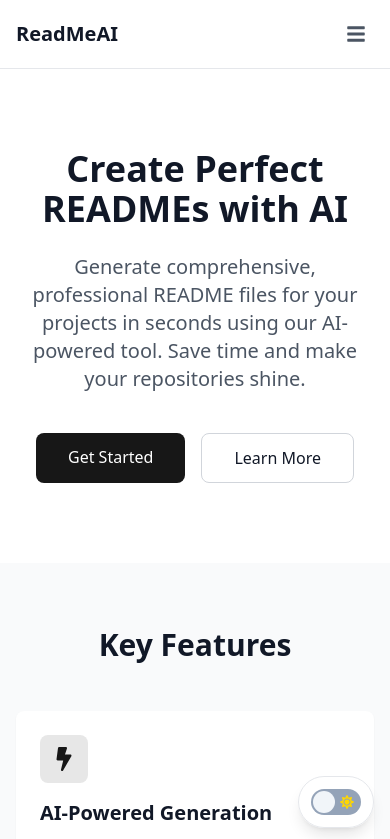
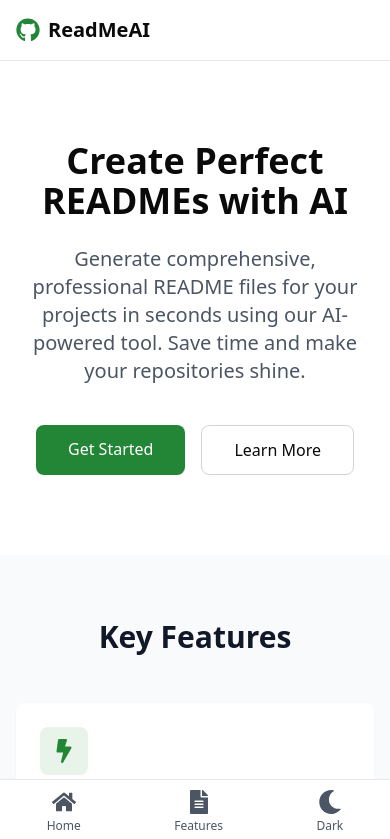
Before and after one commit to Kane-dylan/CookMe, a React (Vite) app: page / in a window 390 px wide. Shown: the top 839 px of the page. Built offline with nearby package versions, Linux system fonts and the light colour scheme; no server answers.

Commit message:
theme changed

```diff
--- a/src/App.jsx
+++ b/src/App.jsx
@@ -2,6 +2,7 @@ import { createBrowserRouter, RouterProvider } from "react-router-dom";
 import Layout from "./Layout/Layout";
 import Dashboard from "./Pages/Dashboard";
 import Landing from "./Pages/Landing";
+import { ThemeProvider } from "./components/ThemeProvider"; // Update to named import
 import "./styles/markdown.css"; // Import markdown styles
 
 const router = createBrowserRouter([
@@ -16,5 +17,9 @@ const router = createBrowserRouter([
 ]);
 
 export default function App() {
-  return <RouterProvider router={router} />;
+  return (
+    <ThemeProvider>
+      <RouterProvider router={router} />
+    </ThemeProvider>
+  );
 }
--- a/src/Layout/Layout.jsx
+++ b/src/Layout/Layout.jsx
@@ -1,34 +1,16 @@
-import { useState, useEffect } from "react";
+import React from "react";
 import Navbar from "../components/Navbar";
 import { Outlet } from "react-router-dom";
 import Footer from "../Pages/Footer";
 
 const Layout = () => {
-  const [darkMode, setDarkMode] = useState(() => {
-    // Check localStorage or user's preference
-    const savedTheme = localStorage.getItem("theme");
-    return (
-      savedTheme === "dark" ||
-      (!savedTheme && window.matchMedia("(prefers-color-scheme: dark)").matches)
-    );
-  });
-
-  // Update theme when darkMode state changes
-  useEffect(() => {
-    if (darkMode) {
-      document.documentElement.classList.add("dark");
-      localStorage.setItem("theme", "dark");
-    } else {
-      document.documentElement.classList.remove("dark");
-      localStorage.setItem("theme", "light");
-    }
-  }, [darkMode]);
-
   return (
-    <div className="bg-white dark:bg-gray-900 text-gray-900 dark:text-gray-100 transition-colors duration-300">
-      <main className="min-h-screen mx-auto overflow-hidden-clip">
-        <Navbar darkMode={darkMode} setDarkMode={setDarkMode} />
-        <Outlet />
+    <div className="min-h-screen bg-white dark:bg-gray-900 transition-colors duration-200">
+      <main className="min-h-screen mx-auto overflow-hidden-clip bg-white dark:bg-gray-900">
+        <Navbar />
+        <div className="bg-white dark:bg-gray-900">
+          <Outlet />
+        </div>
         <Footer />
       </main>
     </div>
--- a/src/Pages/Landing.jsx
+++ b/src/Pages/Landing.jsx
@@ -6,7 +6,6 @@ import Footer from "./Footer";
 export default function Landing() {
   return (
     <div className="flex flex-col min-h-screen">
-
       {/* Hero Section */}
       <main className="flex-grow">
         <section className="py-20 md:py-32">
@@ -22,13 +21,13 @@ export default function Landing() {
             <div className="flex justify-center space-x-4">
               <Link
                 to="/dashboard"
-                className="px-8 py-3 bg-primary text-white font-medium rounded-lg hover:bg-primary/90 transition-colors"
+                className="px-8 py-3 bg-primary text-white font-medium rounded-lg hover:bg-primary/70 transition-colors"
               >
                 Get Started
               </Link>
               <a
                 href="#features"
-                className="px-8 py-3 border border-gray-300 rounded-lg font-medium hover:bg-gray-50 transition-colors"
+                className="px-8 py-3 border border-gray-300 rounded-lg font-medium hover:bg-gray-50 hover:text-primary transition-colors"
               >
                 Learn More
               </a>
@@ -37,42 +36,44 @@ export default function Landing() {
         </section>
 
         {/* Features Section */}
-        <section id="features" className="py-16 bg-gray-50">
+        <section id="features" className="py-16 bg-gray-50 dark:bg-gray-800">
           <div className="container mx-auto px-4">
-            <h2 className="text-3xl font-bold text-center mb-12">
+            <h2 className="text-3xl font-bold text-center mb-12 text-gray-900 dark:text-white">
               Key Features
             </h2>
             <div className="grid md:grid-cols-3 gap-8">
-              <div className="bg-white p-6 rounded-lg shadow-sm">
+              <div className="bg-white dark:bg-gray-700 p-6 rounded-lg shadow-sm">
                 <div className="w-12 h-12 bg-primary/10 rounded-lg flex items-center justify-center mb-4">
                   <FaBolt className="w-6 h-6 text-primary" />
                 </div>
-                <h3 className="text-xl font-semibold mb-2">
+                <h3 className="text-xl font-semibold mb-2 text-gray-900 dark:text-white">
                   AI-Powered Generation
                 </h3>
-                <p className="text-gray-600">
+                <p className="text-gray-600 dark:text-gray-300">
                   Our advanced AI analyzes your project and creates tailored
                   README content.
                 </p>
               </div>
-              <div className="bg-white p-6 rounded-lg shadow-sm">
+              <div className="bg-white dark:bg-gray-700 p-6 rounded-lg shadow-sm">
                 <div className="w-12 h-12 bg-primary/10 rounded-lg flex items-center justify-center mb-4">
                   <FaCode className="w-6 h-6 text-primary" />
                 </div>
-                <h3 className="text-xl font-semibold mb-2">
+                <h3 className="text-xl font-semibold mb-2 text-gray-900 dark:text-white">
                   Customizable Templates
                 </h3>
-                <p className="text-gray-600">
+                <p className="text-gray-600 dark:text-gray-300">
                   Choose from various templates or customize to match your
                   project's needs.
                 </p>
               </div>
-              <div className="bg-white p-6 rounded-lg shadow-sm">
+              <div className="bg-white dark:bg-gray-700 p-6 rounded-lg shadow-sm">
                 <div className="w-12 h-12 bg-primary/10 rounded-lg flex items-center justify-center mb-4">
                   <FaMarkdown className="w-6 h-6 text-primary" />
                 </div>
-                <h3 className="text-xl font-semibold mb-2">Markdown Support</h3>
-                <p className="text-gray-600">
+                <h3 className="text-xl font-semibold mb-2 text-gray-900 dark:text-white">
+                  Markdown Support
+                </h3>
+                <p className="text-gray-600 dark:text-gray-300">
                   Full markdown support with live preview and easy editing
                   capabilities.
                 </p>
--- a/src/components/Navbar.jsx
+++ b/src/components/Navbar.jsx
@@ -1,54 +1,25 @@
 import { Link } from "react-router-dom";
-import { FaBars, FaTimes } from "react-icons/fa";
-import ThemeToggle from "./ThemeToggle";
-import { useState, useEffect } from "react";
+import { FaGithub, FaSun, FaMoon, FaHome, FaFileAlt } from "react-icons/fa";
+import { Button } from "./ui/moving-border";
+import { useTheme } from "./ThemeProvider";
 
-export default function Navbar({ darkMode, setDarkMode }) {
-  const [mobileMenuOpen, setMobileMenuOpen] = useState(false);
-  const [isMobile, setIsMobile] = useState(window.innerWidth < 768);
-
-  // Handle screen resize
-  useEffect(() => {
-    const handleResize = () => {
-      setIsMobile(window.innerWidth < 768);
-      // Close mobile menu when switching to desktop
-      if (window.innerWidth >= 768 && mobileMenuOpen) {
-        setMobileMenuOpen(false);
-      }
-    };
-
-    window.addEventListener("resize", handleResize);
-    return () => window.removeEventListener("resize", handleResize);
-  }, [mobileMenuOpen]);
+export default function Navbar() {
+  const { darkMode, setDarkMode } = useTheme();
 
   return (
     <>
       <header className="border-b border-gray-200 dark:border-gray-700">
         <div className="container mx-auto px-4 py-4 flex justify-between items-center">
-          <div className="flex items-center">
-            <span className="font-bold text-xl">ReadMeAI</span>
+          <div className="flex items-center space-x-2">
+            <FaGithub className="h-6 w-6 text-primary" />
+            <span className="font-bold text-xl dark:text-white">ReadMeAI</span>
           </div>
-
-          {/* Mobile menu button */}
-          <button
-            className="md:hidden text-gray-600 dark:text-gray-300 focus:outline-none p-2 rounded-md hover:bg-gray-100 dark:hover:bg-gray-700 transition-colors"
-            onClick={() => setMobileMenuOpen(!mobileMenuOpen)}
-            aria-label={mobileMenuOpen ? "Close menu" : "Open menu"}
-          >
-            {mobileMenuOpen ? (
-              <FaTimes className="h-5 w-5" />
-            ) : (
-              <FaBars className="h-5 w-5" />
-            )}
-          </button>
-
-          {/* Desktop Navigation with theme toggle */}
-          <nav className="hidden md:flex items-center">
-            <ul className="flex space-x-6 mr-6">
+          <nav>
+            <ul className="hidden md:flex space-x-6">
               <li>
                 <Link
                   to="/"
-                  className="text-sm font-medium hover:text-primary transition-colors"
+                  className="text-md font-bold hover:text-primary dark:text-gray-300 dark:hover:text-primary"
                 >
                   Home
                 </Link>
@@ -56,7 +27,7 @@ export default function Navbar({ darkMode, setDarkMode }) {
               <li>
                 <a
                   href="#features"
-                  className="text-sm font-medium hover:text-primary transition-colors"
+                  className="text-md font-bold hover:text-primary dark:text-gray-300 dark:hover:text-primary"
                 >
                   Features
                 </a>
@@ -64,60 +35,64 @@ export default function Navbar({ darkMode, setDarkMode }) {
               <li>
                 <a
                   href="https://github.com/Kane-dylan/Spyder-2.0.git"
-                  className="text-sm font-medium hover:text-primary transition-colors"
+                  className="text-md font-bold hover:text-primary dark:text-gray-300 dark:hover:text-primary"
                 >
                   Docs
                 </a>
               </li>
+              <li>
+                <button
+                  onClick={() => setDarkMode(!darkMode)}
+                  className="p-2 rounded-md hover:bg-gray-100 dark:hover:bg-gray-700 transition-colors focus:outline-none"
+                  aria-label={
+                    darkMode ? "Switch to light mode" : "Switch to dark mode"
+                  }
+                >
+                  {darkMode ? (
+                    <FaSun className="h-5 w-5 text-yellow-500" />
+                  ) : (
+                    <FaMoon className="h-5 w-5 text-gray-700" />
+                  )}
+                </button>
+              </li>
             </ul>
-            <div className="flex items-center">
-              <ThemeToggle darkMode={darkMode} setDarkMode={setDarkMode} />
-            </div>
           </nav>
         </div>
+      </header>
 
-        {/* Mobile Navigation Menu */}
-        {mobileMenuOpen && (
-          <div className="md:hidden py-4 px-4 bg-white/95 dark:bg-gray-800/95 backdrop-blur-sm border-t border-gray-200 dark:border-gray-700 animate-fadeIn">
-            <ul className="space-y-5">
-              <li>
+      {/* Mobile Bottom Navigation */}
+      <div className="md:hidden fixed bottom-0 left-0 right-0 bg-white dark:bg-gray-800 border-t border-gray-200 dark:border-gray-700">
+        <div className="flex justify-around items-center h-16">
           <Link
             to="/"
-                  className="block text-sm font-medium text-gray-700 dark:text-gray-300 hover:text-primary transition-colors"
-                  onClick={() => setMobileMenuOpen(false)}
+            className="flex flex-col items-center text-gray-600 dark:text-gray-300 hover:text-primary dark:hover:text-primary"
           >
-                  Home
+            <FaHome className="h-6 w-6" />
+            <span className="text-xs mt-1">Home</span>
           </Link>
-              </li>
-              <li>
           <a
             href="#features"
-                  className="block text-sm font-medium text-gray-700 dark:text-gray-300 hover:text-primary transition-colors"
-                  onClick={() => setMobileMenuOpen(false)}
+            className="flex flex-col items-center text-gray-600 dark:text-gray-300 hover:text-primary dark:hover:text-primary"
           >
-                  Features
+            <FaFileAlt className="h-6 w-6" />
+            <span className="text-xs mt-1">Features</span>
           </a>
-              </li>
-              <li>
-                <a
-                  href="https://github.com/Kane-dylan/Spyder-2.0.git"
-                  className="block text-sm font-medium text-gray-700 dark:text-gray-300 hover:text-primary transition-colors"
-                  onClick={() => setMobileMenuOpen(false)}
+          <button
+            onClick={() => setDarkMode(!darkMode)}
+            className="flex flex-col items-center text-gray-600 dark:text-gray-300 hover:text-primary dark:hover:text-primary"
+            aria-label={
+              darkMode ? "Switch to light mode" : "Switch to dark mode"
+            }
           >
-                  Docs
-                </a>
-              </li>
-            </ul>
+            {darkMode ? (
+              <FaSun className="h-6 w-6 text-yellow-500" />
+            ) : (
+              <FaMoon className="h-6 w-6" />
+            )}
+            <span className="text-xs mt-1">{darkMode ? "Light" : "Dark"}</span>
+          </button>
         </div>
-        )}
-      </header>
-
-      {/* Mobile Fixed Theme Toggle */}
-      {isMobile && (
-        <div className="md:hidden fixed right-4 bottom-4 z-50 p-3 rounded-full bg-white/90 dark:bg-gray-800/90 shadow-lg backdrop-blur-sm hover:scale-105 transition-transform border border-gray-200 dark:border-gray-700">
-          <ThemeToggle darkMode={darkMode} setDarkMode={setDarkMode} />
       </div>
-      )}
     </>
   );
 }
--- /dev/null
+++ b/src/components/ThemeProvider.jsx
@@ -0,0 +1,42 @@
+import React, { createContext, useContext, useEffect, useState } from "react";
+
+const ThemeContext = createContext();
+
+export function useTheme() {
+  return useContext(ThemeContext);
+}
+
+export function ThemeProvider({ children }) {
+  const [darkMode, setDarkMode] = useState(() => {
+    // Check localStorage first
+    const savedTheme = localStorage.getItem("theme");
+    if (savedTheme) {
+      return savedTheme === "dark";
+    }
+    // Then check system preference
+    return window.matchMedia("(prefers-color-scheme: dark)").matches;
+  });
+
+  useEffect(() => {
+    // Update localStorage
+    localStorage.setItem("theme", darkMode ? "dark" : "light");
+
+    // Update root element class
+    if (darkMode) {
+      document.documentElement.classList.add("dark");
+    } else {
+      document.documentElement.classList.remove("dark");
+    }
+  }, [darkMode]);
+
+  const value = {
+    darkMode,
+    setDarkMode,
+  };
+
+  return (
+    <ThemeContext.Provider value={value}>
+      <div className={`min-h-screen ${darkMode ? "dark" : ""}`}>{children}</div>
+    </ThemeContext.Provider>
+  );
+}
--- a/src/components/ThemeToggle.jsx
+++ b/src/components/ThemeToggle.jsx
@@ -1,51 +1,19 @@
-import { useState, useEffect } from "react";
+import { useState } from "react";
 import Switch from "react-switch";
 import { FaSun, FaMoon } from "react-icons/fa";
 
 export default function ThemeToggle({ darkMode, setDarkMode }) {
-  // Track mobile state
-  const [isMobile, setIsMobile] = useState(window.innerWidth < 768);
-
-  // Update mobile state when window resizes
-  useEffect(() => {
-    const handleResize = () => {
-      setIsMobile(window.innerWidth < 768);
-    };
-
-    window.addEventListener("resize", handleResize);
-    return () => window.removeEventListener("resize", handleResize);
-  }, []);
-
   return (
-    <div className="flex items-center">
-      <Switch
-        onChange={() => setDarkMode(!darkMode)}
-        checked={darkMode}
-        onColor="#334155"
-        offColor="#94a3b8"
-        onHandleColor="#f1f5f9"
-        offHandleColor="#f1f5f9"
-        handleDiameter={isMobile ? 22 : 24}
-        uncheckedIcon={
-          <div
-            className="flex justify-center items-center h-full"
-            style={{ paddingRight: "2px" }}
-          >
-            <FaSun color="gold" size={isMobile ? 14 : 16} />
-          </div>
-        }
-        checkedIcon={
-          <div
-            className="flex justify-center items-center h-full"
-            style={{ paddingLeft: "2px" }}
-          >
-            <FaMoon color="#e2e8f0" size={isMobile ? 12 : 14} />
-          </div>
-        }
-        height={isMobile ? 26 : 28}
-        width={isMobile ? 50 : 56}
-        className="react-switch"
-      />
-    </div>
+    <button
+      onClick={() => setDarkMode(!darkMode)} // Toggle the theme
+      className="p-2 rounded-md hover:bg-gray-100 dark:hover:bg-gray-700 transition-colors focus:outline-none"
+      aria-label={darkMode ? "Switch to light mode" : "Switch to dark mode"}
+    >
+      {darkMode ? (
+        <FaSun className="h-5 w-5 text-yellow-500" />
+      ) : (
+        <FaMoon className="h-5 w-5 text-gray-700" />
+      )}
+    </button>
   );
 }
--- a/tailwind.config.js
+++ b/tailwind.config.js
@@ -3,16 +3,9 @@ const {
 } = require("tailwindcss/lib/util/flattenColorPalette");
 
 /** @type {import('tailwindcss').Config} */
-module.exports = {
-  content: [
-    "./src/pages/**/*.{js,ts,jsx,tsx,mdx}",
-    "./src/components/**/*.{js,ts,jsx,tsx,mdx}",
-    "./src/app/**/*.{js,ts,jsx,tsx,mdx}",
-
-    // Or if using `src` directory:
-    "./src/**/*.{js,ts,jsx,tsx,mdx}",
-  ],
-  darkMode: ["class", "class"],
+export default {
+  content: ["./index.html", "./src/**/*.{js,ts,jsx,tsx}"],
+  darkMode: "class",
   theme: {
     extend: {
       borderRadius: {
@@ -31,10 +24,7 @@ module.exports = {
           DEFAULT: "hsl(var(--popover))",
           foreground: "hsl(var(--popover-foreground))",
         },
-        primary: {
-          DEFAULT: "hsl(var(--primary))",
-          foreground: "hsl(var(--primary-foreground))",
-        },
+        primary: "#238636",
         secondary: {
           DEFAULT: "hsl(var(--secondary))",
           foreground: "hsl(var(--secondary-foreground))",
@@ -64,11 +54,7 @@ module.exports = {
       },
     },
   },
-  plugins: [
-    addVariablesForColors,
-    require("tailwindcss-animate", "@tailwindcss/typography"),
-    addVariablesForColors,
-  ],
+  plugins: [],
 };
 
 // This plugin adds each Tailwind color as a global CSS variable, e.g. var(--gray-200).
```
Also changed, not shown: 1 other file (tests, documents, lock files or other folders). Lines whose indentation alone changed are shown as unchanged.
